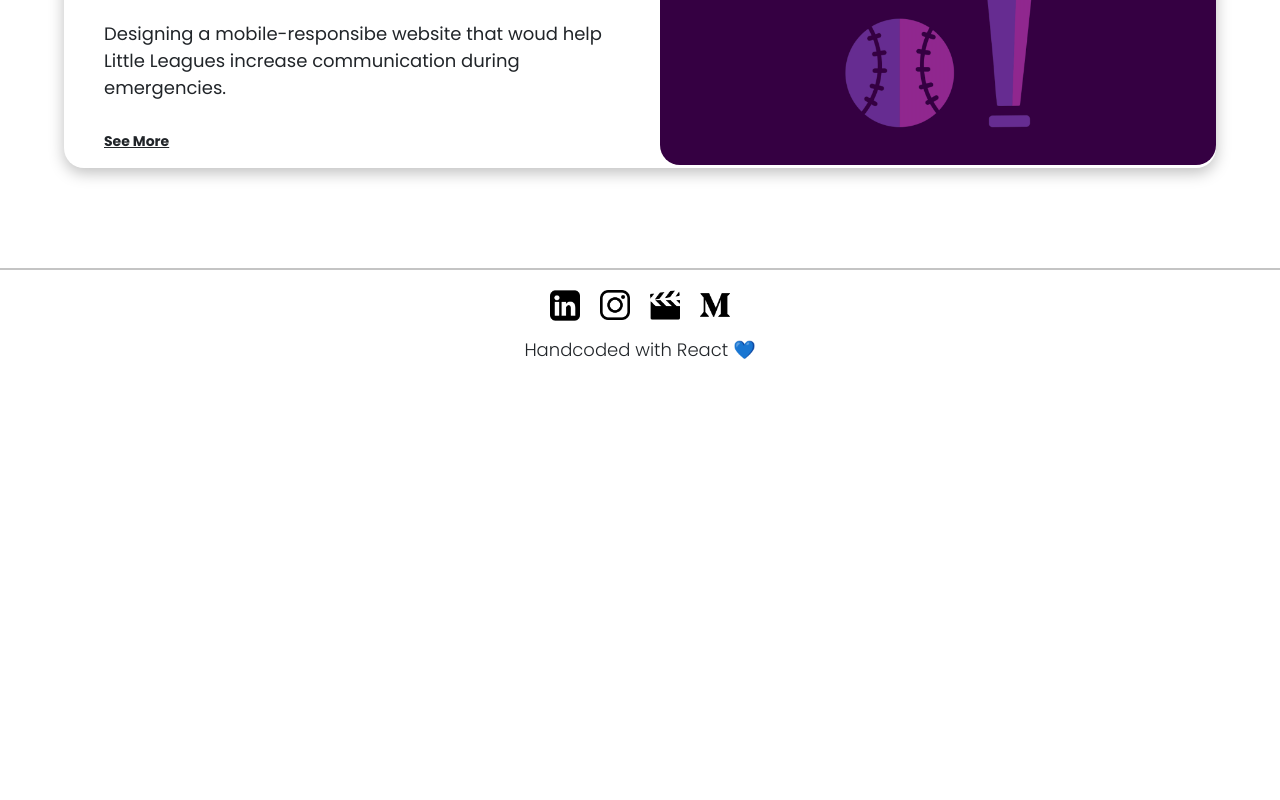
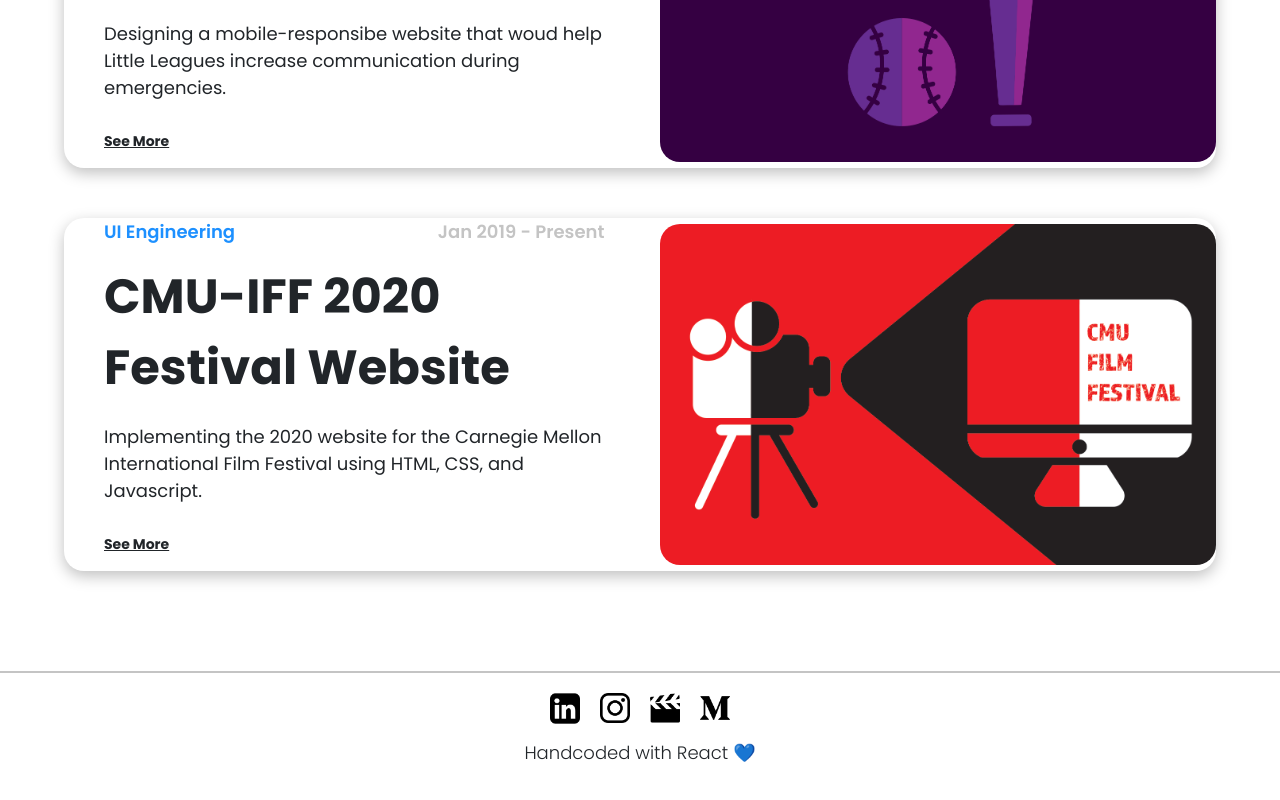
Before and after one commit to NathanJen/portfolio, a React (Create React App) app: page / in a window 1280 px wide. Shown: the part 848-1648 px from the top of the page. Before the commit the page ends 1247 px from the top, so only its background shows below. Built offline with nearby package versions, Linux system fonts and the light colour scheme.

Commit message:
added cmuiff card to homepage

```diff
--- a/src/components/HomePage/HomePage.js
+++ b/src/components/HomePage/HomePage.js
@@ -2,6 +2,7 @@
 import styles from './HomePage.module.scss'
 import Headshot from '../../assets/HomePage/headshot.png'
 import Baseball from '../../assets/HomePage/baseball.png'
+import FilmFestival from '../../assets/HomePage/filmfestival.png'
 
 function Intro () {
   return (
@@ -31,6 +32,13 @@
         category="UX/UI Design"
         dates="Oct - Dec 2018"
         image={Baseball}
+      />
+      <ProjectsCard
+        name="CMU-IFF 2020 Festival Website"
+        description="Implementing the 2020 website for the Carnegie Mellon International Film Festival using HTML, CSS, and Javascript."
+        category="UI Engineering"
+        dates="Jan 2019 - Present"
+        image={FilmFestival}
       />
     </div>
   )
```
Also changed, not shown: src/assets/HomePage/baseball.png, src/assets/HomePage/filmfestival.png (added).
